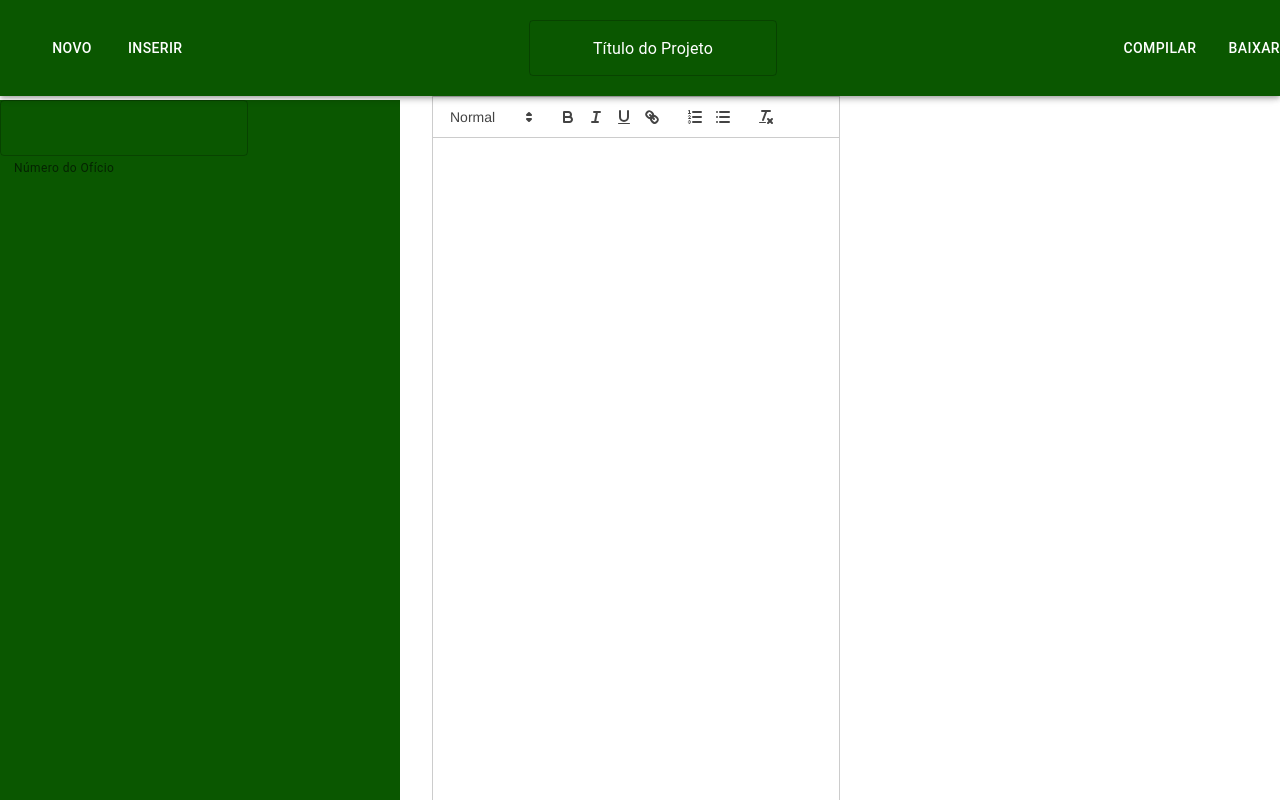
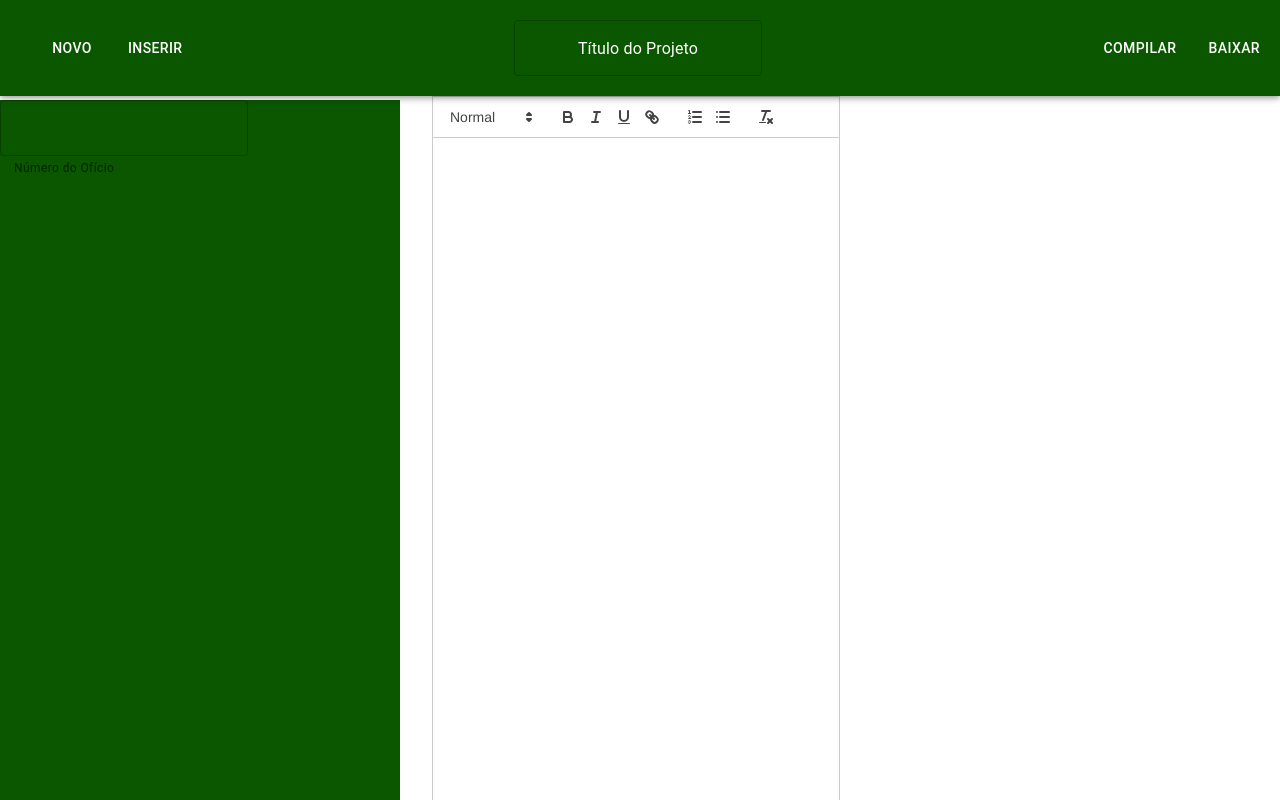
Before and after one commit to andretokumoto/TCC-FE, a React (Create React App) app in the folder my-app/: page / in a window 1280 px wide. Built offline with nearby package versions, Linux system fonts and the light colour scheme.

Commit message:
corrigindo posição do botar mais a direita

```diff
--- a/my-app/src/components/NavHeader/navheader.css
+++ b/my-app/src/components/NavHeader/navheader.css
@@ -38,7 +38,14 @@
   color: white !important;
 }
 
-.button_left, .button_right {
+.button_left {
   display: flex;
   gap: 1rem;
 }
+
+.button_right {
+  display: flex;
+  gap: 1rem;
+  margin-left: 10px; /* Corrigido para usar 'px' */
+  margin-right: 20px; /* Adiciona uma margem direita */
+}
```
